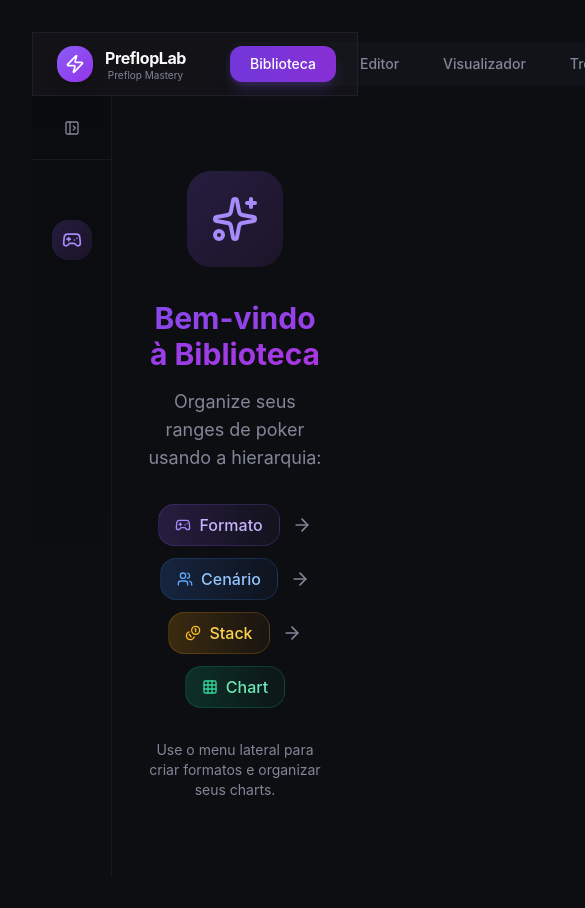
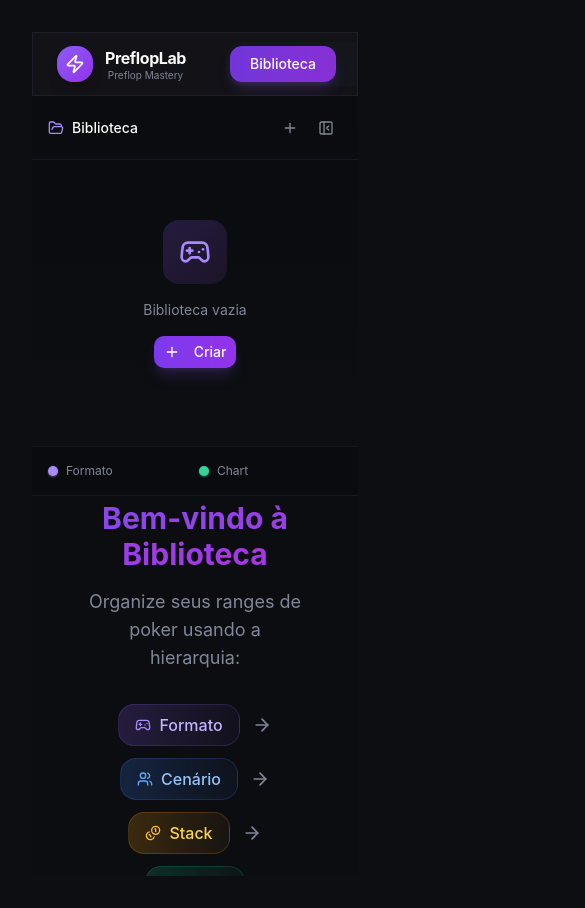
Before and after one commit to msilvarf/prefloplab, a React (Vite) app in the folder app/: page / in a window 390 px wide. Shown: the top 908 px of the page, 585 px wide, since content can reach past the window. Built offline with nearby package versions, Linux system fonts and the light colour scheme.

Commit message:
Implement responsive layout for ultrawide and mobile screens

```diff
--- a/app/src/App.tsx
+++ b/app/src/App.tsx
@@ -11,8 +11,21 @@
 import type { Range, LibraryNode, Folder } from './types'
 
 function App() {
-  const [activeTab, setActiveTab] = useState<'biblioteca' | 'editor' | 'visualizador' | 'treinador'>('biblioteca')
+  const [activeTab, setActiveTabRaw] = useState<'biblioteca' | 'editor' | 'visualizador' | 'treinador'>('biblioteca')
   const [selectedRange, setSelectedRange] = useState<Range | null>(null)
+
+  // Sidebar collapsed state - controlled by App
+  const [isSidebarCollapsed, setIsSidebarCollapsed] = useState(false)
+
+  const setActiveTab = (tab: 'biblioteca' | 'editor' | 'visualizador' | 'treinador') => {
+    setActiveTabRaw(tab)
+    // Auto-collapse sidebar in 'treinador', expand in others
+    if (tab === 'treinador') {
+      setIsSidebarCollapsed(true)
+    } else {
+      setIsSidebarCollapsed(false)
+    }
+  }
 
   // Use the library hook at App level to share state
   const library = useLibrary()
@@ -111,16 +124,19 @@
   }, [library.nodes, rangesManager.ranges])
 
   return (
-    <div className="h-screen flex flex-col bg-background">
+    <div className="h-screen flex flex-col bg-background overflow-hidden relative">
       <Header activeTab={activeTab} onTabChange={setActiveTab} />
-      <div className="flex-1 flex overflow-hidden">
+      <div className="flex-1 flex flex-col lg:flex-row overflow-hidden">
         {activeTab !== 'visualizador' && (
           <Sidebar
             library={library}
             onSelectChart={handleSelectChart}
+            isCollapsed={isSidebarCollapsed}
+            onToggleCollapse={setIsSidebarCollapsed}
           />
         )}
-        <main className="flex-1 overflow-auto">
+        <main className="flex-1 overflow-auto bg-black/5 w-full">
+          <div className="page-container h-full flex flex-col py-6">
             {activeTab === 'biblioteca' && (
               <BibliotecaView
                 selectedNode={library.selectedNode}
@@ -128,6 +144,7 @@
               />
             )}
             {activeTab === 'editor' && (
+              <div className="flex-1 overflow-hidden bg-card rounded-3xl border border-border/50 shadow-sm">
                 <EditorView
                   range={selectedRange}
                   onSave={(range) => {
@@ -137,17 +154,23 @@
                     }
                   }}
                 />
+              </div>
             )}
             {activeTab === 'visualizador' && (
+              <div className="flex-1 overflow-hidden bg-card rounded-3xl border border-border/50 shadow-sm">
                 <VisualizadorView
                   range={selectedRange}
                   library={library}
                   getRange={getOrCreateRange}
                 />
+              </div>
             )}
             {activeTab === 'treinador' && (
+              <div className="flex-1 overflow-hidden bg-card rounded-3xl border border-border/50 shadow-sm">
                 <TreinadorView folders={trainerFolders} />
+              </div>
             )}
+          </div>
         </main>
       </div>
     </div>
--- a/app/src/components/Sidebar.tsx
+++ b/app/src/components/Sidebar.tsx
@@ -1,8 +1,8 @@
 import { useState, useRef, useEffect } from 'react'
 import {
-  ChevronRight, ChevronDown, Plus, MoreVertical,
+  ChevronRight, Plus, MoreVertical,
   Gamepad2, Users, Coins, Grid3X3, Pencil, Trash2,
-  ChevronUp, ChevronsUpDown, FolderOpen, PanelLeftClose, PanelLeftOpen
+  FolderOpen, PanelLeftClose, PanelLeftOpen
 } from 'lucide-react'
 import type { LibraryNode, LibraryNodeType } from '@/types/library'
 import { getAllowedChildType, getAddChildLabel, getNodePlaceholder, getNodeTypeLabel } from '@/types/library'
@@ -16,13 +16,16 @@
 interface SidebarProps {
   library: UseLibraryReturn
   onSelectChart: (node: LibraryNode) => void
+  isCollapsed?: boolean
+  onToggleCollapse?: (collapsed: boolean) => void
 }
 
 /**
  * Get the icon for each node type
  */
 function NodeIcon({ type, className }: { type: LibraryNodeType; className?: string }) {
-  const iconClass = cn('w-4 h-4', className)
+  // Slightly larger base size for better visibility
+  const iconClass = cn('w-5 h-5', className)
   switch (type) {
     case 'format':
       return <Gamepad2 className={iconClass} />
@@ -67,9 +70,21 @@
   }
 }
 
-export function Sidebar({ library, onSelectChart }: SidebarProps) {
-  // Collapsed state - Default TRUE as requested
-  const [isCollapsed, setIsCollapsed] = useState(true)
+export function Sidebar({ library, onSelectChart, isCollapsed: controlledCollapsed, onToggleCollapse }: SidebarProps) {
+  // Internal state fallback if not controlled
+  const [internalCollapsed, setInternalCollapsed] = useState(false)
+
+  // Use controlled prop if available, otherwise internal state
+  const isCollapsed = controlledCollapsed !== undefined ? controlledCollapsed : internalCollapsed
+
+  const handleToggle = () => {
+    const newState = !isCollapsed
+    if (onToggleCollapse) {
+      onToggleCollapse(newState)
+    } else {
+      setInternalCollapsed(newState)
+    }
+  }
 
   // Dialog state
   const [dialogMode, setDialogMode] = useState<'add' | 'rename' | null>(null)
@@ -168,7 +183,7 @@
 
     return (
       <div key={node.id} className="animate-fade-in relative">
-        <TooltipProvider delayDuration={500}>
+        <TooltipProvider delayDuration={0}>
           <Tooltip>
             <TooltipTrigger asChild>
               <div
@@ -177,12 +192,13 @@
                   isSelected
                     ? `bg-gradient-to-r ${getNodeBgGradient(node.type)} border-l-2 border-${node.type === 'format' ? 'violet' : node.type === 'scenario' ? 'blue' : node.type === 'stack' ? 'amber' : 'emerald'}-400`
                     : 'hover:bg-white/5',
-                  isCollapsed && 'justify-center mx-1 px-1'
+                  // Collapsed Styling: Center, remove side padding, add vertical spacing
+                  isCollapsed && 'justify-center mx-1 px-1 py-3 mb-1'
                 )}
                 style={{ marginLeft: isCollapsed ? 0 : `${paddingLeft}px` }}
                 onClick={() => {
                   if (isCollapsed) {
-                    setIsCollapsed(false)
+                    handleToggle() // Expand on interaction
                     library.selectNode(node.id)
                     if (isChart) onSelectChart(node)
                   } else {
@@ -209,10 +225,11 @@
                   </div>
                 )}
 
-                {/* Node icon */}
+                {/* Node icon - Larger wrapper when collapsed */}
                 <div className={cn(
-                  "w-6 h-6 rounded-md flex items-center justify-center shrink-0",
-                  isSelected ? "bg-white/10" : "bg-transparent"
+                  "rounded-md flex items-center justify-center shrink-0 transition-all",
+                  isSelected ? "bg-white/10" : "bg-transparent",
+                  isCollapsed ? "w-10 h-10 bg-white/5 border border-white/5 shadow-sm" : "w-6 h-6"
                 )}>
                   <NodeIcon type={node.type} className={getNodeColor(node.type)} />
                 </div>
@@ -234,7 +251,7 @@
                   </span>
                 )}
 
-                {/* Context menu button - Only show if expanded or handle differently */}
+                {/* Context menu button - Only show if expanded */}
                 {!isCollapsed && (
                   <div className="relative">
                     <button
@@ -253,6 +270,7 @@
                         className="absolute right-0 top-full mt-1 glass-strong rounded-xl shadow-xl py-2 z-50 w-48 animate-scale-in"
                         style={{ left: isCollapsed ? '100%' : 'auto', top: isCollapsed ? '0' : 'auto' }}
                       >
+                        {/* Context Menu Items */}
                         {childType && addLabel && (
                           <button
                             onClick={() => openAddDialog(childType, node.id)}
@@ -276,7 +294,7 @@
               </div>
             </TooltipTrigger>
             {isCollapsed && <TooltipContent side="right">
-              <p>{node.title}</p>
+              <p className="font-semibold">{node.title}</p>
               <p className="text-[10px] text-muted-foreground">{getNodeTypeLabel(node.type)}</p>
             </TooltipContent>}
           </Tooltip>
@@ -307,12 +325,19 @@
   return (
     <aside
       className={cn(
-        "bg-gradient-to-b from-sidebar to-background border-r border-border/50 flex flex-col shrink-0 transition-all duration-300 ease-in-out relative z-20",
-        isCollapsed ? "w-20" : "w-72"
+        "bg-gradient-to-b from-sidebar to-background border-border/50 flex flex-col shrink-0 transition-all duration-300 ease-in-out relative z-20",
+        // Desktop: border-r, height auto (full). Mobile: border-b, controlled height
+        "lg:border-r lg:border-b-0 border-b",
+        isCollapsed
+          ? "lg:w-20 w-full h-16 lg:h-auto"
+          : "lg:w-72 w-full h-[400px] lg:h-auto"
       )}
     >
       {/* Header */}
-      <div className="p-4 border-b border-border/50 h-16 flex items-center justify-between">
+      <div className={cn(
+        "border-b border-border/50 h-16 flex items-center",
+        isCollapsed ? "justify-center p-0" : "justify-between p-4"
+      )}>
         {!isCollapsed && (
           <div className="flex items-center gap-2 animate-fade-in">
             <FolderOpen className="w-4 h-4 text-violet-400" />
@@ -320,7 +345,7 @@
           </div>
         )}
 
-        <div className={cn("flex items-center gap-1", isCollapsed && "w-full justify-center")}>
+        <div className={cn("flex items-center gap-1", isCollapsed && "w-full justify-center flex-col py-2 gap-2")}>
           {!isCollapsed && (
             <button
               onClick={() => openAddDialog('format', null)}
@@ -332,12 +357,26 @@
           )}
 
           <button
-            onClick={() => setIsCollapsed(!isCollapsed)}
-            className="p-2 hover:bg-white/5 rounded-lg text-muted-foreground hover:text-foreground transition-all duration-200"
+            onClick={handleToggle}
+            className={cn(
+              "p-2 hover:bg-white/5 rounded-lg text-muted-foreground hover:text-foreground transition-all duration-200",
+              isCollapsed && "hover:bg-white/10"
+            )}
             title={isCollapsed ? "Expandir" : "Recolher"}
           >
-            {isCollapsed ? <PanelLeftOpen className="w-4 h-4" /> : <PanelLeftClose className="w-4 h-4" />}
+            {isCollapsed ? <PanelLeftOpen className="w-5 h-5 text-violet-400" /> : <PanelLeftClose className="w-4 h-4" />}
           </button>
+
+          {/* Add button for collapsed state */}
+          {isCollapsed && (
+            <button
+              onClick={() => openAddDialog('format', null)}
+              className="p-2 hover:bg-white/5 rounded-lg text-muted-foreground hover:text-green-400 transition-all duration-200 mt-1"
+              title="Adicionar Formato"
+            >
+              <Plus className="w-5 h-5" />
+            </button>
+          )}
         </div>
       </div>
 
--- a/app/src/index.css
+++ b/app/src/index.css
@@ -205,6 +205,50 @@
   background-clip: text;
 }
 
+/* Responsive Container & Layout Utilities */
+.page-container {
+  width: 100%;
+  max-width: 1400px;
+  /* 1200px-1400px as requested */
+  margin: 0 auto;
+  padding-left: 1.5rem;
+  padding-right: 1.5rem;
+}
+
+@media (min-width: 768px) {
+  .page-container {
+    padding-left: 2rem;
+    padding-right: 2rem;
+  }
+}
+
+@media (min-width: 1440px) {
+  .page-container {
+    padding-left: 3rem;
+    padding-right: 3rem;
+  }
+}
+
+.responsive-gap {
+  gap: 1rem;
+}
+
+@media (min-width: 768px) {
+  .responsive-gap {
+    gap: 1.5rem;
+  }
+}
+
+@media (min-width: 1024px) {
+  .responsive-gap {
+    gap: 2rem;
+  }
+}
+
+.prose-limit {
+  max-width: 70ch;
+}
+
 /* Card hover effect */
 .card-hover {
   transition: all 0.3s cubic-bezier(0.4, 0, 0.2, 1);
--- a/app/src/views/BibliotecaView.tsx
+++ b/app/src/views/BibliotecaView.tsx
@@ -54,7 +54,7 @@
           <h2 className="text-3xl font-bold mb-4">
             <span className="gradient-text">Bem-vindo à Biblioteca</span>
           </h2>
-          <p className="text-muted-foreground mb-8 text-lg">
+          <p className="text-muted-foreground mb-8 text-lg prose-limit">
             Organize seus ranges de poker usando a hierarquia:
           </p>
 
```
Also changed, not shown: app/tailwind.config.js (+10 -0 lines). Lines whose indentation alone changed are shown as unchanged.
